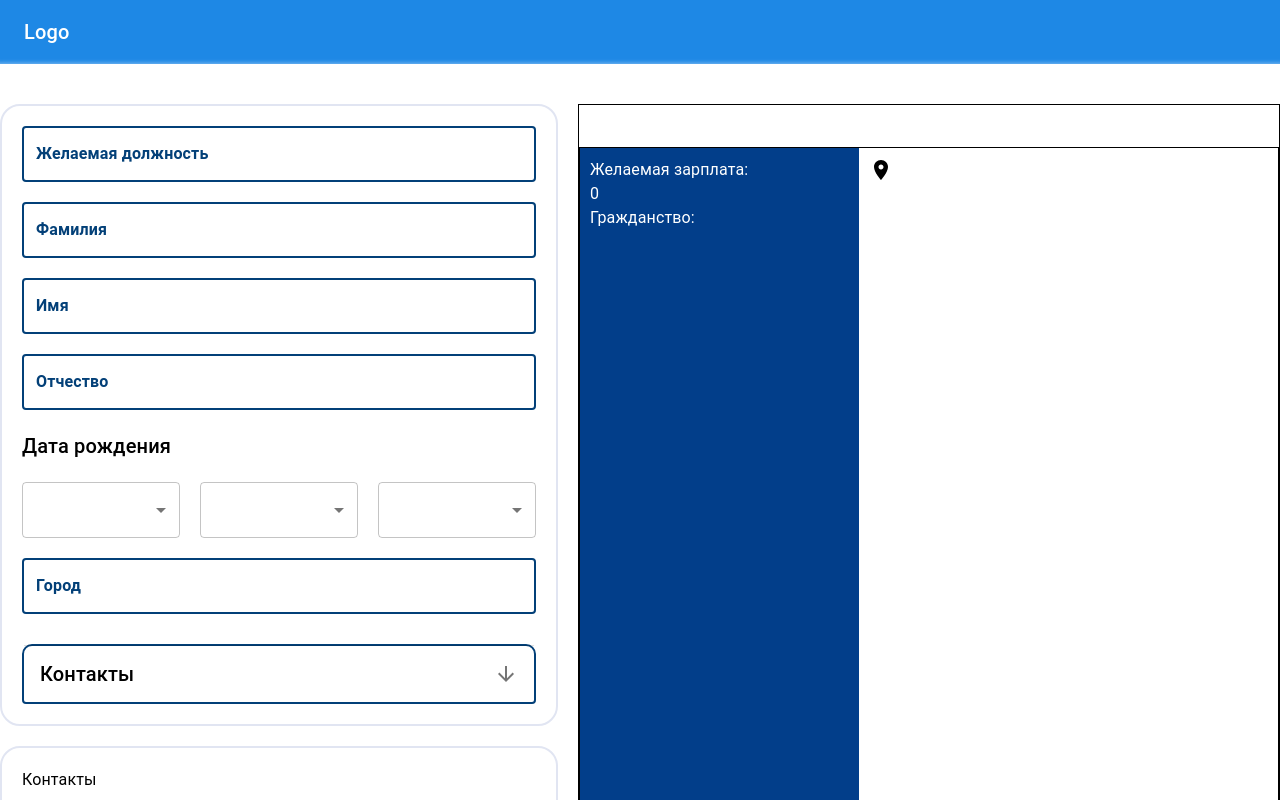
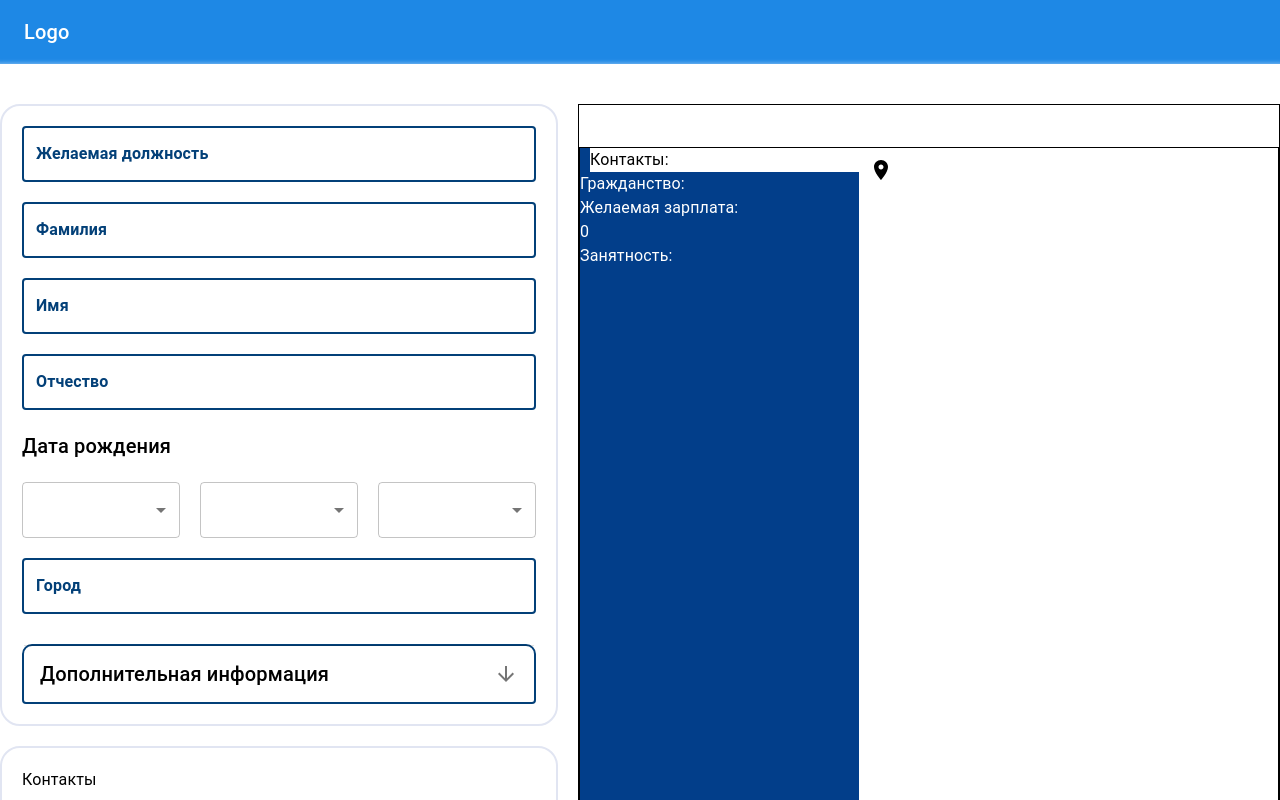
Before and after one commit to chmonka/createResume, a React (Vite) app: page /createResume in a window 1280 px wide. Shown: the top 800 px of the page. Built offline with nearby package versions, Linux system fonts and the light colour scheme.

Commit message:
стилизация и отображение вводимых данных

```diff
--- a/src/components/Document/MyDocument.tsx
+++ b/src/components/Document/MyDocument.tsx
@@ -47,7 +47,7 @@ const MyDocument = () => {
         justifyContent: 'center',
         width: '700px',
         height: '900px',
-        border:'1px solid black'
+        border: '1px solid black'
       }}>
         <Box
           ref={pdfRef}
@@ -60,18 +60,36 @@ const MyDocument = () => {
             sx={{
               width: '40%',
               background: '#023e8a',
-              padding: '10px',
             }}>
+            <Box
+              sx={{
+                paddingLeft:'10px'
+              }}
+            >
+              <Typography sx={{ color: '023e8a',
+                backgroundColor:'white',
+
+               }}>Контакты:</Typography>
               <Box>
-              <Typography sx={{color:'white'}}>Желаемая зарплата:</Typography>
-              <Box>
-                <Typography  sx={{color:'white'}}>{object.money} {object.currency}</Typography>
+                <Typography sx={{ color: 'white' }}>{object.citizenship}</Typography>
               </Box>
             </Box>
             <Box>
-              <Typography sx={{color:'white'}}>Гражданство:</Typography>
+              <Typography sx={{ color: 'white' }}>Гражданство:</Typography>
               <Box>
-                <Typography>{object.citizenship}</Typography>
+                <Typography sx={{ color: 'white' }}>{object.citizenship}</Typography>
+              </Box>
+            </Box>
+            <Box>
+              <Typography sx={{ color: 'white' }}>Желаемая зарплата:</Typography>
+              <Box>
+                <Typography sx={{ color: 'white' }}>{object.money} {object.currency}</Typography>
+              </Box>
+            </Box>
+            <Box>
+              <Typography sx={{ color: 'white' }}>Занятность:</Typography>
+              <Box>
+                <Typography sx={{ color: 'white' }}>{object.interesting} {object.schedule}</Typography>
               </Box>
             </Box>
           </Box>
--- a/src/pages/CreateResume/containers/ResumeForm/ResumeForm.tsx
+++ b/src/pages/CreateResume/containers/ResumeForm/ResumeForm.tsx
@@ -33,17 +33,40 @@ const ResumeForm = () => {
   ]
   const interestingArray: string[] = ['', 'Полная занятность', 'Частичная занятность', 'Проектная работа', 'Волонтёрство', 'Стажировка']
   const scheduleArray: string[] = ['', 'Полный день', 'Сменный график', 'Гибкий график', 'Удалённая работа', 'Вахтовый метод']
-
+  const socialArray: string[] = [' ','vk', 'telegram','instagram']
   const [accardion, setAccardion] = useState<Array<JSX.Element>>([])
 
 
   const addAccardion = () => {
     setAccardion([...accardion,
-      <Accordion>
-        <AccordionSummary expandIcon={<ArrowDownwardIcon style={{ color: 'white' }} />}>
-          <Typography variant={'h6'}>Контакты</Typography>
-        </AccordionSummary>
-      </Accordion>,
+    <Accordion>
+      <AccordionSummary expandIcon={<ArrowDownwardIcon />}>
+        <Typography variant={'h6'}>Контакты</Typography>
+      </AccordionSummary>
+      <AccordionDetails
+        sx={{
+          display: 'flex',
+          flexDirection: 'column',
+          gap: '20px',
+        }}>
+        <Box
+          sx={{
+            display:'flex',
+            gap:'20px'
+          }}
+        >
+          <SelectForm
+             label={'Социальная сеть'}
+            array={socialArray}
+            {...register('socialIcon')}>
+          </SelectForm>
+          <MyTextField label={'Ссылка на профиль'} {...register('link')} />
+
+        </Box>
+
+
+      </AccordionDetails>
+    </Accordion>,
     ])
   }
 
@@ -82,11 +105,11 @@ const ResumeForm = () => {
                 <SelectForm
                   label={'День'}
                   {...register('date')}
-                  array={dayArray}/>
+                  array={dayArray} />
                 <SelectForm
                   label={'месяц'}
                   {...register('month')}
-                  array={monthArray}/>
+                  array={monthArray} />
                 <SelectForm
                   label={'День'}
                   {...register('year')}
@@ -97,7 +120,7 @@ const ResumeForm = () => {
               </Grid>
               <Accordion>
                 <AccordionSummary expandIcon={<ArrowDownwardIcon />}>
-                  <Typography variant={'h6'}>Контакты</Typography>
+                  <Typography variant={'h6'}>Дополнительная информация</Typography>
                 </AccordionSummary>
                 <AccordionDetails
                   sx={{
@@ -131,10 +154,14 @@ const ResumeForm = () => {
                     }}>
                     <SelectForm
                       label={'Занятность'}
-                      array={interestingArray}/>
+                      array={interestingArray}
+                      {...register('interesting')}
+                    />
                     <SelectForm
                       label={'График работы'}
-                      array={scheduleArray}/>
+                      array={scheduleArray}
+                      {...register('schedule')}
+                    />
                   </Grid>
                 </AccordionDetails>
               </Accordion>
@@ -171,7 +198,7 @@ const ResumeForm = () => {
                       />
                       <MyTextField
                         label={'Номер телефона'}
-                        {...register('phoneNumber')}/>
+                        {...register('phoneNumber')} />
                     </Box>
                     <Box
                       sx={{
@@ -181,7 +208,7 @@ const ResumeForm = () => {
                       }}>
                       {accardion}
                     </Box>
-                    <CustomButton innerText="Добавить социальную сеть" onClick={addAccardion}/>
+                    <CustomButton innerText="Добавить социальную сеть" onClick={addAccardion} />
                   </Box>
                 </Box>
                 <Box
@@ -200,7 +227,7 @@ const ResumeForm = () => {
                       gap: '20px',
                     }}>
                     </Box>
-                    <CustomButton innerText="Добавить Опыт работы"/>
+                    <CustomButton innerText="Добавить Опыт работы" />
                   </Box>
                 </Box>
                 <Box
--- a/src/pages/CreateResume/containers/ResumeForm/candidate.ts
+++ b/src/pages/CreateResume/containers/ResumeForm/candidate.ts
@@ -13,6 +13,10 @@ export interface Candidate {
   scheduleArray: string
   phoneNumber: string
   email: string
+  interesting: string
+  schedule:string
+  socialIcon: string
+  link:string
 }
 
 export const defaultValueForm: Candidate = {
@@ -29,5 +33,9 @@ export const defaultValueForm: Candidate = {
   citizenship: '',
   scheduleArray:'',
   email:'',
-  phoneNumber:''
+  phoneNumber:'',
+  interesting:'',
+  schedule:'',
+  socialIcon:'',
+  link:''
 }
```
Lines whose indentation alone changed are shown as unchanged.
